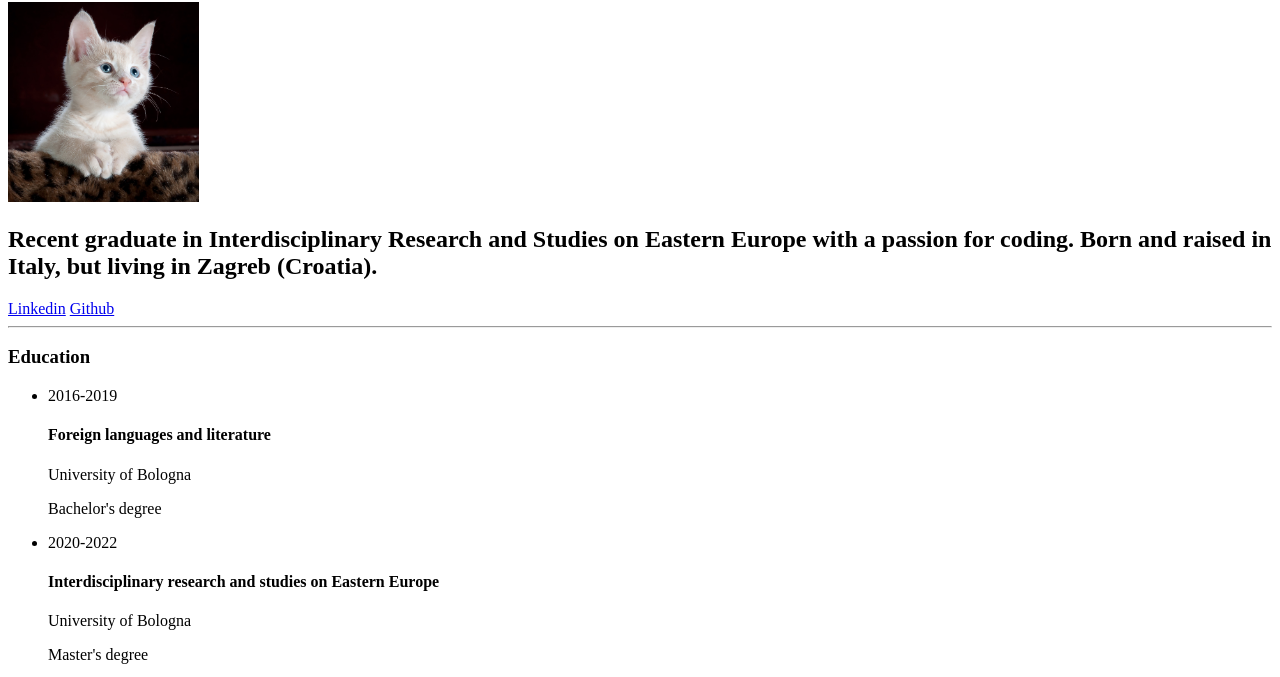
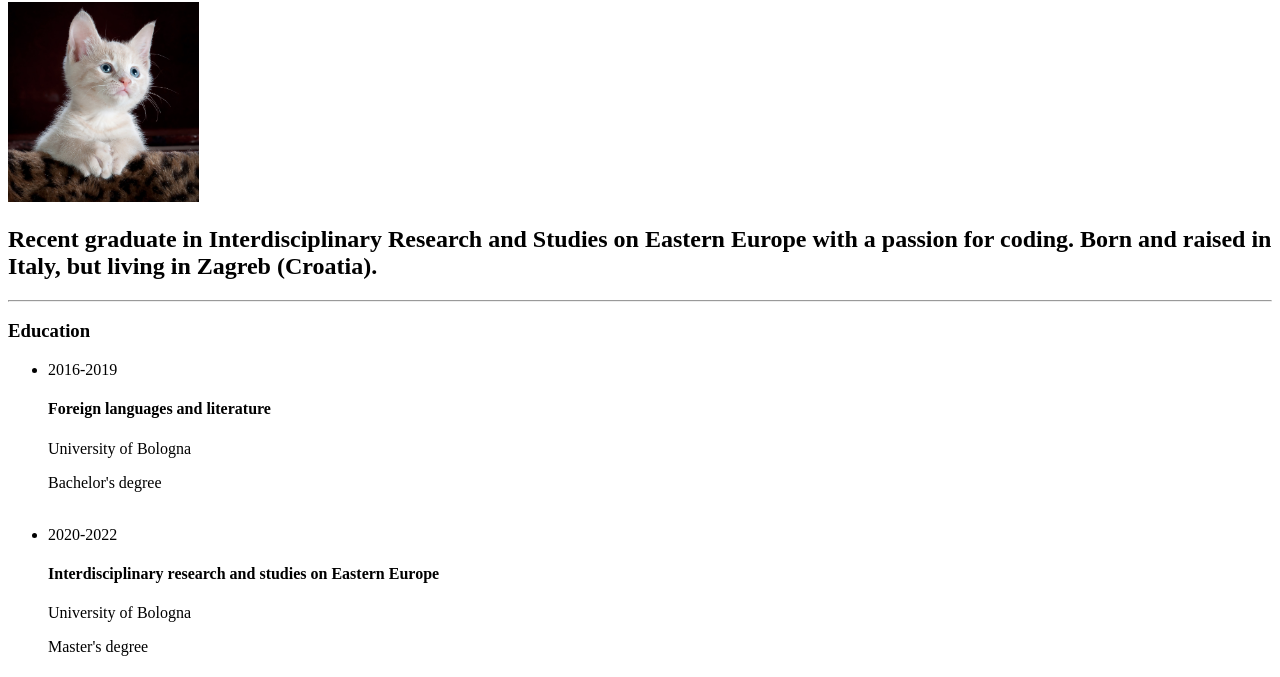
Before and after one commit to Margherita97/online-resume, a plain HTML site: page index.html in a window 1280 px wide. Shown: the part 78-755 px from the top of the page. Drawn offline with Linux system fonts and the light colour scheme.

Commit message:
Add br elements

```diff
--- a/index.html
+++ b/index.html
@@ -20,13 +20,6 @@
         in Zagreb (Croatia).
       </h2>
 
-      <a href="https://www.linkedin.com/in/margherita-maselli-875a6a172/"
-        >Linkedin</a
-      >
-
-      <a href="https://github.com/Margherita97"
-        >Github</a
-      >
     </header>
 
     <hr>
@@ -44,12 +37,16 @@
             <p>Bachelor's degree</p>
           </li>
 
+          <br>
+
           <li>
             2020-2022
             <h4>Interdisciplinary research and studies on Eastern Europe</h4>
             <p>University of Bologna</p>
             <p>Master's degree</p>
           </li>
+
+          <br>
 
           <li>
             2023
@@ -81,6 +78,8 @@
             </ul>
           </li>
 
+          <br>
+
           <li>
             09/2022 - 12/2022
             <p>Clubture Network | Zagreb, Croatia</p>
@@ -96,6 +95,8 @@
                 </ul>
             </p>
           </li>
+
+          <br>
 
           <li>
             2018 - 2019
```
